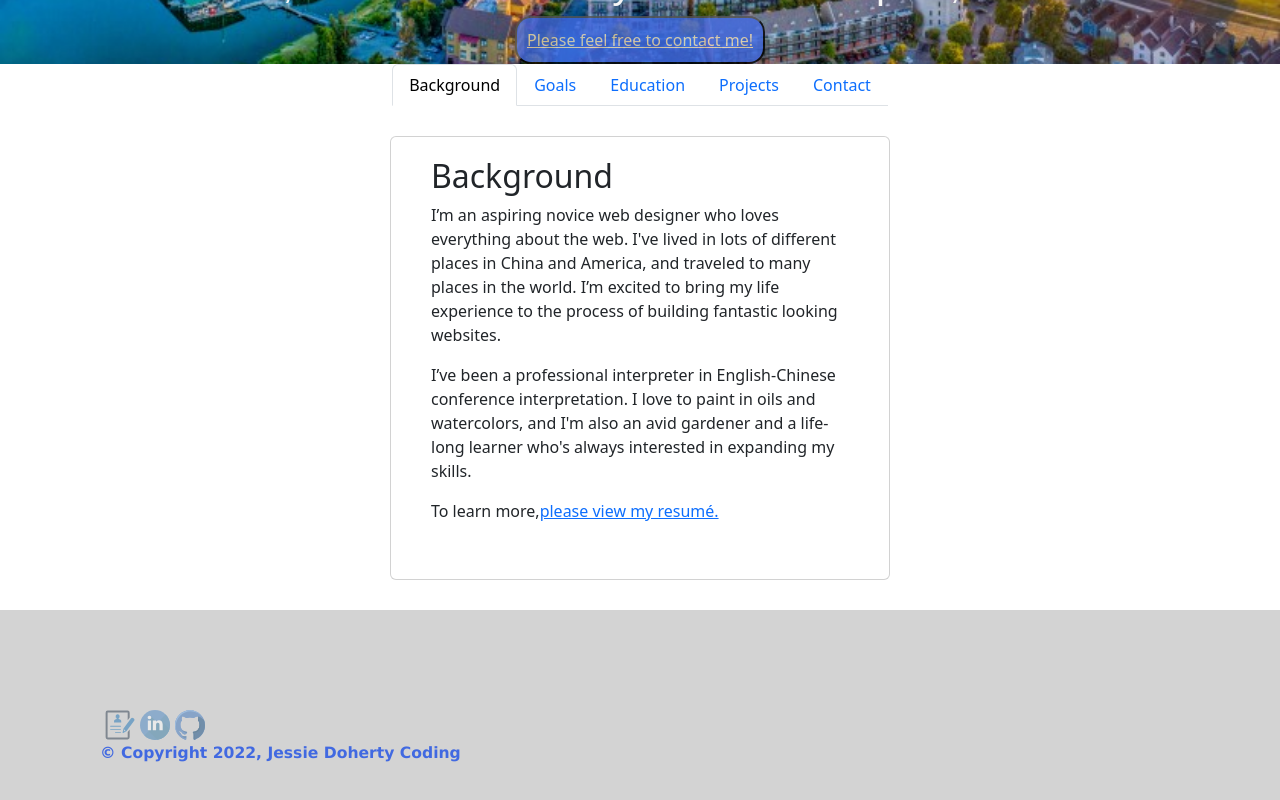
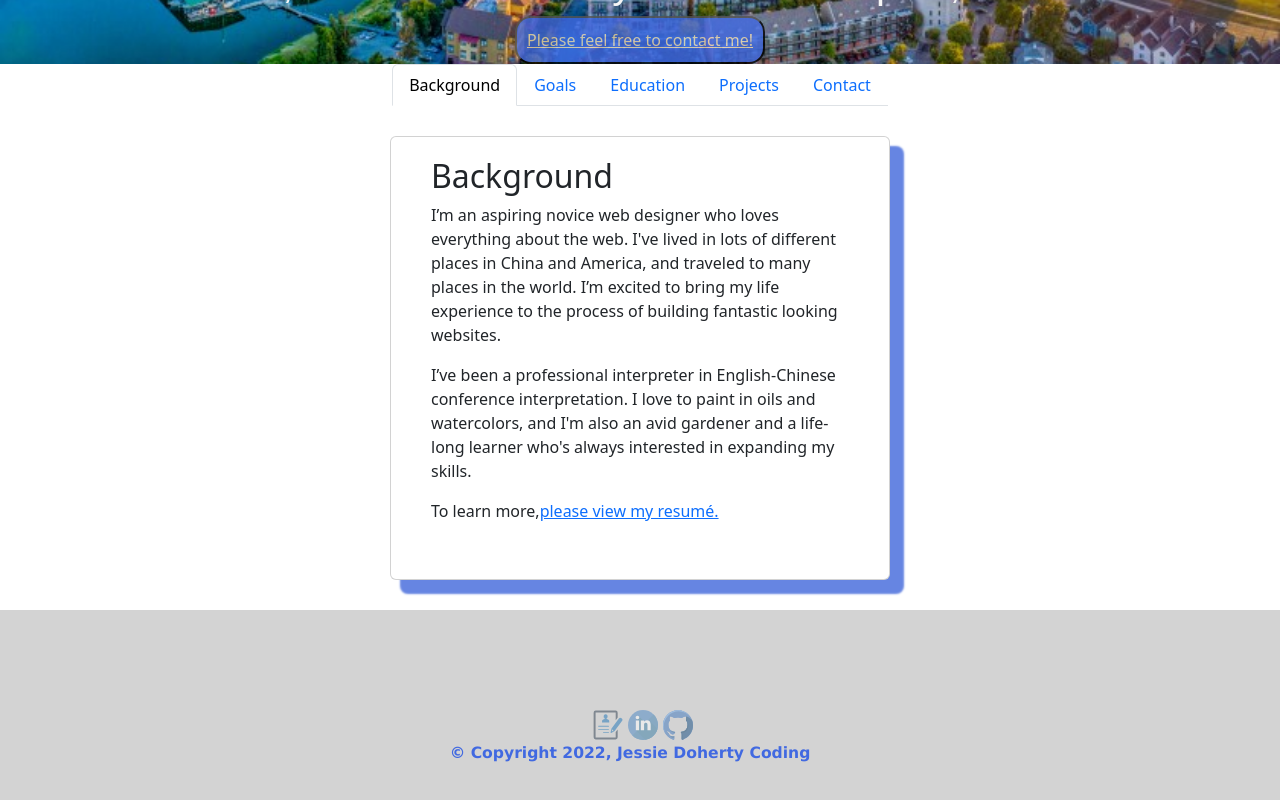
Before and after one commit to zhuzhu930/hw20-ReactPortfolio-JD, a React (Create React App) app in the folder jd-react-portfolio/: page / in a window 1280 px wide. Shown: the part 500-1300 px from the top of the page. Built offline with nearby package versions, Linux system fonts and the light colour scheme.

Commit message:
editing styles

```diff
--- a/jd-react-portfolio/src/components/pages/Background.js
+++ b/jd-react-portfolio/src/components/pages/Background.js
@@ -18,7 +18,7 @@ export default function Background() {
         </p>
         <p>
           To learn more,
-          <a target="_blank" href="resumé.html">please view my resumé.</a>
+          <a target="_blank" href="https://drive.google.com/file/d/1gyKDQJNxVROKWXVkvC0l_c2Hi1bW5ClC/view?usp=sharing">please view my resumé.</a>
         </p>
       </div>
   );
--- a/jd-react-portfolio/src/styles/style.css
+++ b/jd-react-portfolio/src/styles/style.css
@@ -99,6 +99,7 @@ header .selfie:hover {
   background: #fff;
   border-bottom: 4px solid #ccc;
   border-radius: 6px;
+  box-shadow: 12px 12px 2px 2px rgb(102, 133, 226);
 }
 .card:hover {
   border-color: wheat;
@@ -146,6 +147,10 @@ footer {
   min-height: 30px;
   padding: 100px;
   margin: 0;
+  display: flex;
+  justify-content: center;
+  align-items: center;
+  flex-direction: column;
 }
 
 footer .copyright {
```
